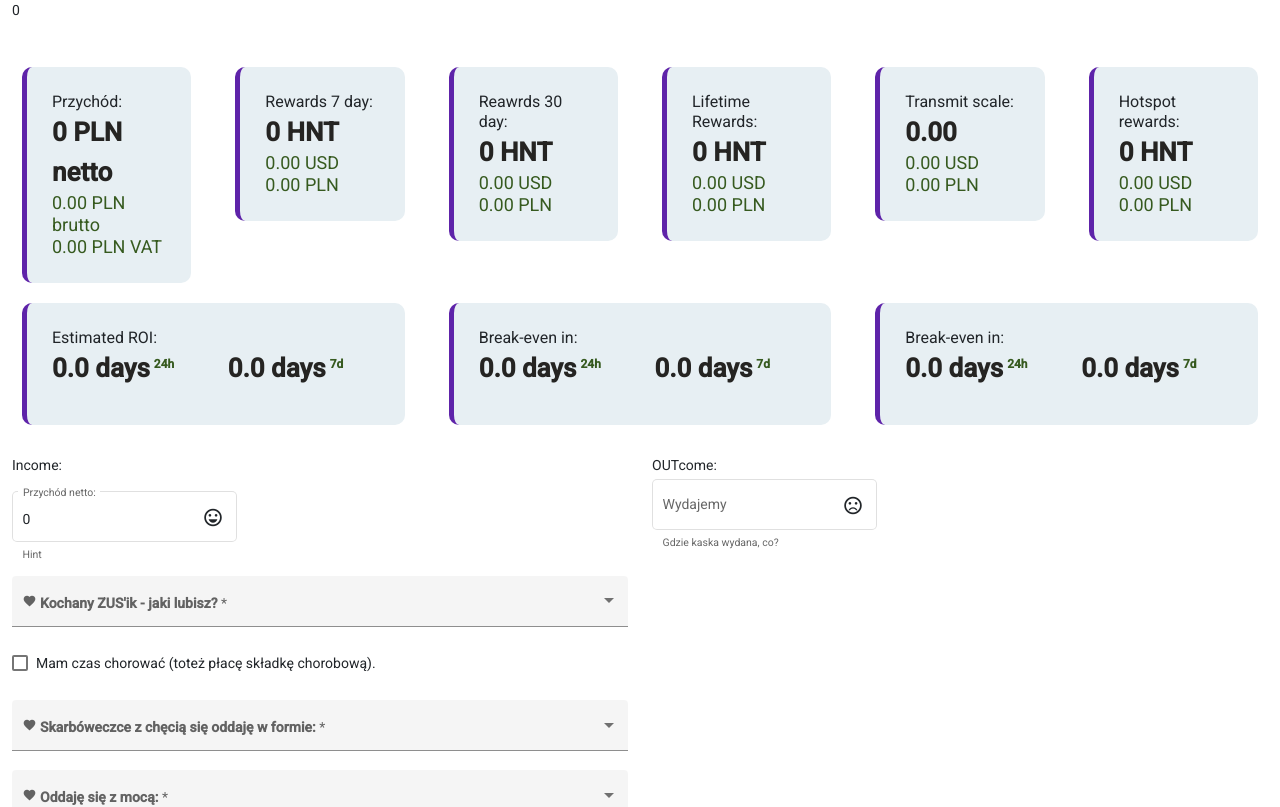
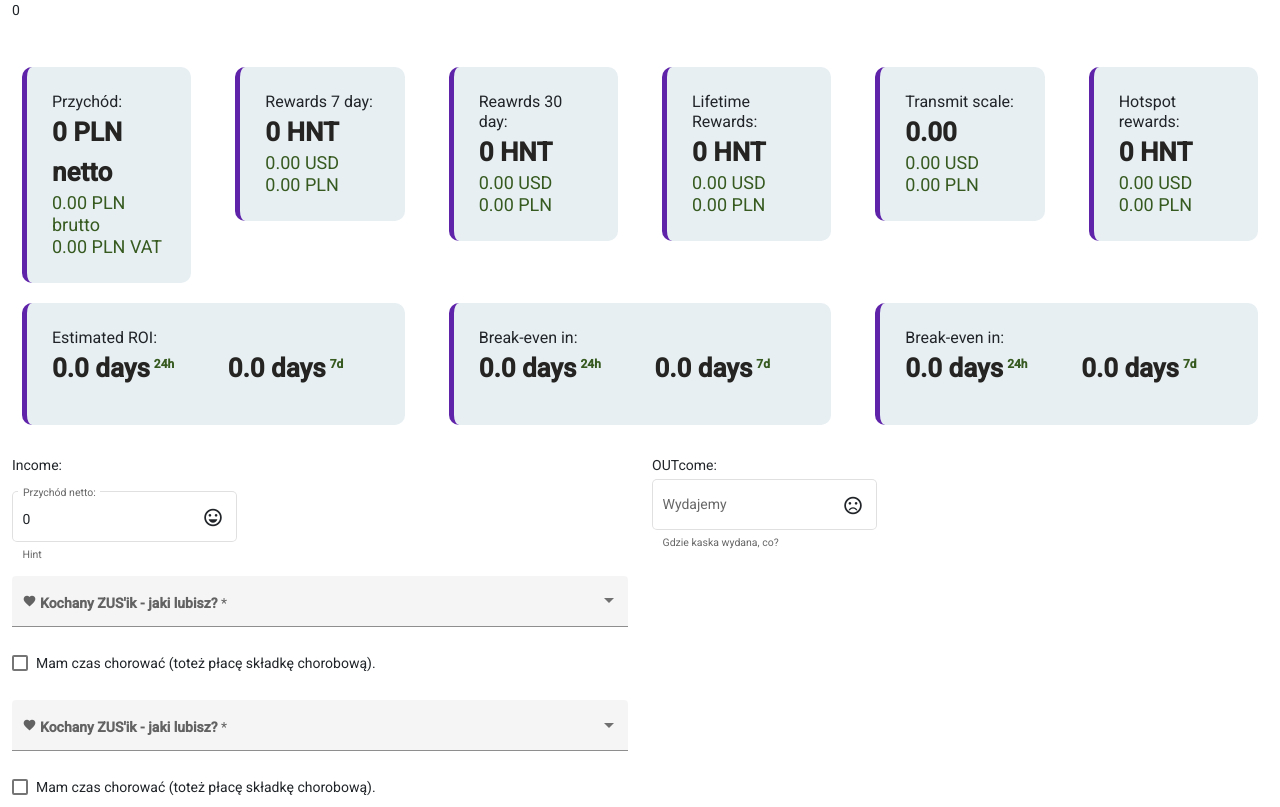
Before and after one commit to grawi-sikorsky/B2B-calculator, an Angular app: page / in a window 1280 px wide. Shown: the top 807 px of the page. Built offline with nearby package versions, Linux system fonts and the light colour scheme.

Commit message:
zus enum

```diff
--- a/src/app/income-form/income-form.component.html
+++ b/src/app/income-form/income-form.component.html
@@ -26,6 +26,18 @@
         </mat-label>
     </mat-form-field>
     <mat-checkbox class="zus-chorobowe">Mam czas chorować (toteż płacę składkę chorobową). </mat-checkbox>
+
+    <!-- ZUS -->
+    <mat-form-field appearance="fill">
+        <mat-select required>
+            <mat-option *ngFor="let zus of this.dataService.zusProfile.zusType"></mat-option>
+        </mat-select>
+        <mat-label>
+            <mat-icon>favorite</mat-icon> <b> Kochany ZUS'ik - jaki lubisz? </b>
+        </mat-label>
+    </mat-form-field>
+    <mat-checkbox class="zus-chorobowe">Mam czas chorować (toteż płacę składkę chorobową). </mat-checkbox>
+
 
 
 
--- a/src/app/model/zusprofile.ts
+++ b/src/app/model/zusprofile.ts
@@ -2,6 +2,7 @@ export class ZusProfile {
     zusType?: ZusType;
     zusAmount?: number;
 }
+
 enum ZusType{
     Duzy = 'Duzy',
     Maly = 'Maly',
```
